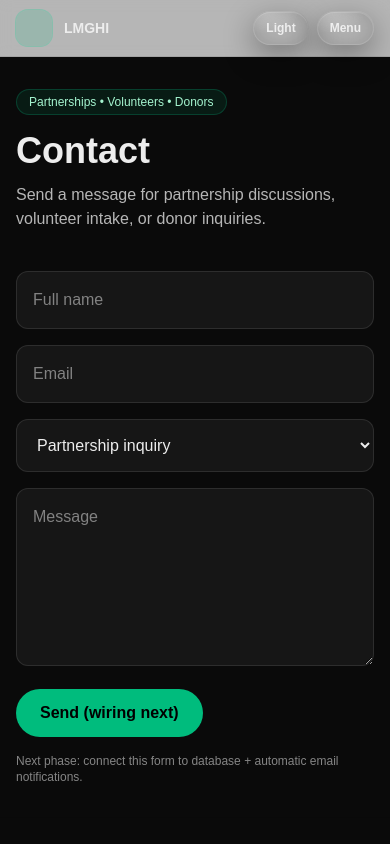
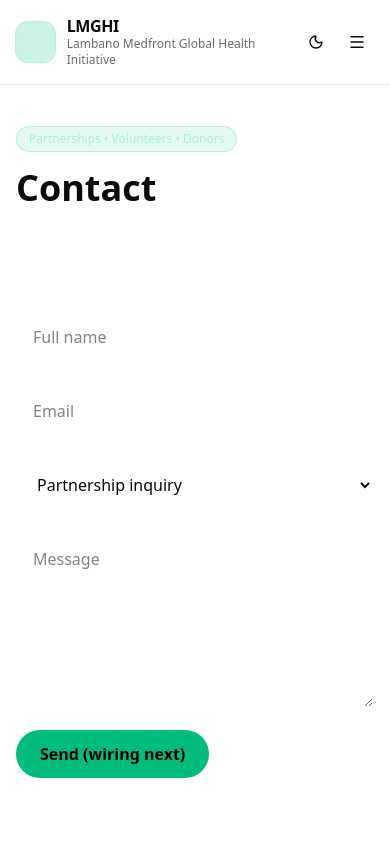
Before and after one commit to roadmandellz20-cyber/lmghi-website, a Next.js app: page /contact in a window 390 px wide. Shown: the top 844 px of the page. Built offline with nearby package versions, Linux system fonts and the light colour scheme.

Commit message:
update site

```diff
--- a/app/globals.css
+++ b/app/globals.css
@@ -1,137 +1,238 @@
 @import "tailwindcss";
 
-/* -----------------------------
-   Theme tokens
------------------------------- */
+/* -------------------------------------------------------
+   Theme tokens (drives EVERYTHING, including layout/header)
+-------------------------------------------------------- */
 :root {
-  --background: #ffffff;
-  --foreground: #171717;
+  /* Base */
+  --bg: 255 255 255;
+  --fg: 10 10 10;
+
+  /* Surfaces */
+  --card: 255 255 255;
+  --card-2: 248 248 248;
+  --border: 0 0 0;
 
   /* Accent */
-  --accent: 16 185 129; /* emerald-500 rgb */
+  --accent: 16 185 129; /* emerald-500-ish */
+  --accent-2: 34 197 94;
+
+  /* Shadows */
+  --shadow: 0 0 0;
+
+  /* Glass */
+  --glass: 255 255 255;
+  --glass-border: 0 0 0;
 }
 
-/* If you use next-themes (class="dark"), this will apply */
 html.dark {
-  --background: #0a0a0a;
-  --foreground: #ededed;
+  --bg: 3 6 10;
+  --fg: 236 240 245;
+
+  --card: 10 14 18;
+  --card-2: 12 18 22;
+  --border: 255 255 255;
+
+  --accent: 16 185 129;
+  --accent-2: 34 197 94;
+
+  --shadow: 0 0 0;
+
+  --glass: 16 18 22;
+  --glass-border: 255 255 255;
 }
 
-/* Keep system preference as a fallback */
-@media (prefers-color-scheme: dark) {
-  :root {
-    --background: #0a0a0a;
-    --foreground: #ededed;
+* {
+  -webkit-tap-highlight-color: transparent;
+}
+
+html,
+body {
+  height: 100%;
+}
+
+body {
+  background: rgb(var(--bg));
+  color: rgb(var(--fg));
+}
+
+/* -------------------------------------------------------
+   App background "alive" effect (subtle, premium)
+-------------------------------------------------------- */
+.app-bg {
+  position: fixed;
+  inset: 0;
+  z-index: -1;
+  pointer-events: none;
+  background:
+    radial-gradient(900px 500px at 10% 10%, rgba(var(--accent), 0.16), transparent 60%),
+    radial-gradient(900px 500px at 90% 20%, rgba(var(--accent-2), 0.12), transparent 60%),
+    radial-gradient(700px 400px at 50% 90%, rgba(59, 130, 246, 0.10), transparent 60%);
+  filter: saturate(1.2);
+}
+
+html.dark .app-bg {
+  background:
+    radial-gradient(900px 500px at 10% 10%, rgba(var(--accent), 0.14), transparent 60%),
+    radial-gradient(900px 500px at 90% 20%, rgba(var(--accent-2), 0.10), transparent 60%),
+    radial-gradient(700px 400px at 50% 90%, rgba(59, 130, 246, 0.08), transparent 60%);
+}
+
+/* -------------------------------------------------------
+   iOS-ish liquid glass (buttons + cards)
+-------------------------------------------------------- */
+.glass {
+  background: linear-gradient(
+    135deg,
+    rgba(var(--glass), 0.72),
+    rgba(var(--glass), 0.42)
+  );
+  border: 1px solid rgba(var(--glass-border), 0.12);
+  box-shadow:
+    0 20px 60px rgba(0, 0, 0, 0.12),
+    inset 0 1px 0 rgba(255, 255, 255, 0.10);
+  backdrop-filter: blur(18px);
+  -webkit-backdrop-filter: blur(18px);
+}
+
+html.dark .glass {
+  box-shadow:
+    0 20px 60px rgba(0, 0, 0, 0.55),
+    inset 0 1px 0 rgba(255, 255, 255, 0.06);
+}
+
+/* -------------------------------------------------------
+   Universal button system (STOP random-looking buttons)
+   Use className="btn" / "btn-primary" / "btn-ghost"
+-------------------------------------------------------- */
+.btn {
+  display: inline-flex;
+  align-items: center;
+  justify-content: center;
+  gap: 0.5rem;
+
+  border-radius: 9999px;
+  padding: 0.70rem 1rem;
+  font-weight: 600;
+  line-height: 1;
+  white-space: nowrap;
+
+  transition:
+    transform 150ms ease,
+    box-shadow 150ms ease,
+    background 150ms ease,
+    border-color 150ms ease,
+    color 150ms ease,
+    opacity 150ms ease;
+
+  transform: translateZ(0);
+  user-select: none;
+}
+
+.btn:active {
+  transform: scale(0.98);
+}
+
+.btn:focus-visible {
+  outline: none;
+  box-shadow: 0 0 0 4px rgba(var(--accent), 0.28);
+}
+
+/* liquid glass base */
+.btn-glass {
+  background: linear-gradient(
+    135deg,
+    rgba(var(--glass), 0.70),
+    rgba(var(--glass), 0.35)
+  );
+  border: 1px solid rgba(var(--glass-border), 0.14);
+  box-shadow:
+    0 18px 45px rgba(0, 0, 0, 0.10),
+    inset 0 1px 0 rgba(255, 255, 255, 0.10);
+  backdrop-filter: blur(18px);
+  -webkit-backdrop-filter: blur(18px);
+}
+
+html.dark .btn-glass {
+  box-shadow:
+    0 18px 45px rgba(0, 0, 0, 0.55),
+    inset 0 1px 0 rgba(255, 255, 255, 0.06);
+}
+
+/* variants */
+.btn-primary {
+  background: rgb(var(--accent));
+  color: #04130d;
+  border: 1px solid rgba(0, 0, 0, 0.08);
+  box-shadow: 0 12px 28px rgba(var(--accent), 0.24);
+}
+
+.btn-primary:hover {
+  filter: brightness(1.05);
+}
+
+.btn-ghost {
+  background: rgba(var(--glass), 0.0);
+  border: 1px solid rgba(var(--glass-border), 0.14);
+}
+
+.btn-ghost:hover {
+  background: rgba(var(--glass), 0.18);
+}
+
+.btn-icon {
+  width: 42px;
+  height: 42px;
+  padding: 0;
+  border-radius: 9999px;
+}
+
+/* -------------------------------------------------------
+   Inputs – consistent + responsive
+-------------------------------------------------------- */
+.input,
+.select,
+.textarea {
+  width: 100%;
+  border-radius: 16px;
+  border: 1px solid rgba(var(--glass-border), 0.12);
+  background: rgba(var(--glass), 0.20);
+  padding: 0.95rem 1rem;
+  outline: none;
+  transition: border-color 150ms ease, box-shadow 150ms ease, background 150ms ease;
+  backdrop-filter: blur(14px);
+  -webkit-backdrop-filter: blur(14px);
+}
+
+.input:focus,
+.select:focus,
+.textarea:focus {
+  border-color: rgba(var(--accent), 0.55);
+  box-shadow: 0 0 0 4px rgba(var(--accent), 0.18);
+}
+
+.textarea {
+  resize: vertical;
+}
+
+/* -------------------------------------------------------
+   Mobile: stop overflow / bad scaling
+-------------------------------------------------------- */
+.container-safe {
+  width: 100%;
+  max-width: 1100px;
+  margin: 0 auto;
+  padding-left: 1rem;
+  padding-right: 1rem;
+}
+
+@media (min-width: 768px) {
+  .container-safe {
+    padding-left: 1.5rem;
+    padding-right: 1.5rem;
   }
 }
 
-body {
-  background: var(--background);
-  color: var(--foreground);
-  font-family: Arial, Helvetica, sans-serif;
+.no-overflow-x {
+  overflow-x: hidden;
 }
-
-/* -----------------------------
-   Better mobile sizing
------------------------------- */
-html {
-  -webkit-text-size-adjust: 100%;
-  text-size-adjust: 100%;
-}
-
-/* -----------------------------
-   Liquid glass button
------------------------------- */
-.liquid-btn {
-  position: relative;
-  border-radius: 9999px;
-
-  backdrop-filter: blur(14px);
-  -webkit-backdrop-filter: blur(14px);
-
-  background: color-mix(in oklab, white 10%, transparent);
-  border: 1px solid color-mix(in oklab, white 18%, transparent);
-  box-shadow: 0 10px 30px rgba(0, 0, 0, 0.18),
-    inset 0 1px 0 rgba(255, 255, 255, 0.2);
-
-  transition: transform 0.18s ease, box-shadow 0.18s ease, border-color 0.18s ease;
-}
-
-html.dark .liquid-btn {
-  background: color-mix(in oklab, black 20%, transparent);
-  border: 1px solid color-mix(in oklab, white 14%, transparent);
-  box-shadow: 0 10px 30px rgba(0, 0, 0, 0.35),
-    inset 0 1px 0 rgba(255, 255, 255, 0.14);
-}
-
-.liquid-btn::before {
-  content: "";
-  position: absolute;
-  inset: 0;
-  border-radius: inherit;
-  background: radial-gradient(
-    120% 120% at 20% 0%,
-    rgba(255, 255, 255, 0.35),
-    transparent 55%
-  );
-  opacity: 0.75;
-  pointer-events: none;
-}
-
-.liquid-btn:hover {
-  border-color: rgba(255, 255, 255, 0.28);
-  box-shadow: 0 16px 40px rgba(0, 0, 0, 0.22),
-    inset 0 1px 0 rgba(255, 255, 255, 0.22);
-}
-
-.liquid-btn:active {
-  transform: scale(0.98);
-}
-
-/* -----------------------------
-   Subtle animated gradient bg helper
-   (Use on a wrapper: className="animated-bg")
------------------------------- */
-.animated-bg {
-  position: relative;
-}
-
-.animated-bg::before {
-  content: "";
-  position: fixed;
-  inset: -40%;
-  z-index: -1;
-  background:
-    radial-gradient(600px circle at 20% 20%, rgba(var(--accent), 0.18), transparent 55%),
-    radial-gradient(700px circle at 80% 30%, rgba(59, 130, 246, 0.12), transparent 55%),
-    radial-gradient(700px circle at 40% 80%, rgba(168, 85, 247, 0.10), transparent 55%);
-  filter: blur(30px);
-  opacity: 0.9;
-  animation: bgFloat 18s ease-in-out infinite;
-  pointer-events: none;
-}
-
-@keyframes bgFloat {
-  0%   { transform: translate3d(-1%, -1%, 0) scale(1); }
-  50%  { transform: translate3d(1%, 1%, 0) scale(1.02); }
-  100% { transform: translate3d(-1%, -1%, 0) scale(1); }
-}
-
-/* -----------------------------
-   Cursor glow (desktop only)
-   We'll hook into CSS variables --x and --y later.
------------------------------- */
-@media (hover: hover) and (pointer: fine) {
-  .cursor-glow {
-    position: fixed;
-    inset: 0;
-    pointer-events: none;
-    z-index: 0;
-    background: radial-gradient(
-      600px circle at var(--x) var(--y),
-      rgba(var(--accent), 0.18),
-      transparent 55%
-    );
-    opacity: 0.55;
-  }
-}
--- a/app/layout.tsx
+++ b/app/layout.tsx
@@ -1,38 +1,33 @@
 import "./globals.css";
 import type { Metadata } from "next";
 import Link from "next/link";
-import { Providers } from "./providers";
-import Header from "@/components/Header";
+import { ThemeProvider } from "./providers";
+import Header from "../components/Header";
 
 export const metadata: Metadata = {
   title: "LMGHI — Lambano Medfront Global Health Initiative",
   description: "Structured, governed, data-driven global health delivery infrastructure.",
 };
 
-export default function RootLayout({
-  children,
-}: Readonly<{ children: React.ReactNode }>) {
+export default function RootLayout({ children }: { children: React.ReactNode }) {
   return (
     <html lang="en" suppressHydrationWarning>
-      <body className="min-h-screen bg-white text-black dark:bg-black dark:text-white">
-        <Providers>
+      <body className="no-overflow-x">
+        <div className="app-bg" />
+        <ThemeProvider>
           <Header />
-
-          <main className="mx-auto max-w-6xl px-4 py-8 md:px-6 md:py-10">
-            {children}
-          </main>
-
-          <footer className="border-t border-black/10 py-10 dark:border-white/10">
-            <div className="mx-auto max-w-6xl px-4 text-sm text-black/60 dark:px-6 dark:text-white/60">
+          <main className="container-safe py-10">{children}</main>
+          <footer className="mt-14 border-t border-black/10 py-10 dark:border-white/10">
+            <div className="container-safe text-sm opacity-80">
               <div className="flex flex-col gap-2 md:flex-row md:items-center md:justify-between">
                 <div>© {new Date().getFullYear()} LMGHI. All rights reserved.</div>
-                <div className="text-black/50 dark:text-white/50">
+                <div className="opacity-70">
                   Structured • Governed • Data-driven • Accountable • Scalable
                 </div>
               </div>
             </div>
           </footer>
-        </Providers>
+        </ThemeProvider>
       </body>
     </html>
   );
--- a/app/providers.tsx
+++ b/app/providers.tsx
@@ -1,11 +1,58 @@
 "use client";
 
-import { ThemeProvider } from "next-themes";
+import React, { createContext, useContext, useEffect, useMemo, useState } from "react";
 
-export function Providers({ children }: { children: React.ReactNode }) {
-  return (
-    <ThemeProvider attribute="class" defaultTheme="dark" enableSystem>
-      {children}
-    </ThemeProvider>
-  );
+type Theme = "light" | "dark";
+
+type ThemeCtx = {
+  theme: Theme;
+  toggle: () => void;
+  setTheme: (t: Theme) => void;
+};
+
+const Ctx = createContext<ThemeCtx | null>(null);
+
+function applyTheme(t: Theme) {
+  const root = document.documentElement;
+  if (t === "dark") root.classList.add("dark");
+  else root.classList.remove("dark");
+  root.setAttribute("data-theme", t);
 }
+
+export function ThemeProvider({ children }: { children: React.ReactNode }) {
+  const [theme, setThemeState] = useState<Theme>("dark");
+
+  useEffect(() => {
+    // 1) localStorage wins
+    const saved = (localStorage.getItem("lmghi_theme") as Theme | null) ?? null;
+    if (saved === "light" || saved === "dark") {
+      setThemeState(saved);
+      applyTheme(saved);
+      return;
+    }
+
+    // 2) system fallback
+    const prefersDark = window.matchMedia?.("(prefers-color-scheme: dark)")?.matches;
+    const initial: Theme = prefersDark ? "dark" : "light";
+    setThemeState(initial);
+    applyTheme(initial);
+  }, []);
+
+  const setTheme = (t: Theme) => {
+    setThemeState(t);
+    localStorage.setItem("lmghi_theme", t);
+    applyTheme(t);
+  };
+
+  const toggle = () => setTheme(theme === "dark" ? "light" : "dark");
+
+  const value = useMemo(() => ({ theme, toggle, setTheme }), [theme]);
+
+  return <Ctx.Provider value={value}>{children}</Ctx.Provider>;
+}
+
+export function useTheme() {
+  const v = useContext(Ctx);
+  if (!v) throw new Error("useTheme must be used inside ThemeProvider");
+  return v;
+}
--- a/components/Header.tsx
+++ b/components/Header.tsx
@@ -1,9 +1,8 @@
 "use client";
 
 import Link from "next/link";
-import { useEffect, useState } from "react";
-import { motion, AnimatePresence } from "framer-motion";
-import { useTheme } from "next-themes";
+import { useState, useEffect } from "react";
+import { Menu, X, Sun, Moon } from "lucide-react";
 
 const nav = [
   { href: "/", label: "Home" },
@@ -15,152 +14,134 @@ const nav = [
   { href: "/contact", label: "Contact" },
 ];
 
-function ThemeToggle() {
-  const { theme, setTheme } = useTheme();
+export default function Header() {
+  const [open, setOpen] = useState(false);
+  const [dark, setDark] = useState(true);
   const [mounted, setMounted] = useState(false);
 
-  useEffect(() => setMounted(true), []);
+  // ✅ prevent hydration mismatch
+  useEffect(() => {
+    setMounted(true);
+    const isDark = document.documentElement.classList.contains("dark");
+    setDark(isDark);
+  }, []);
+
+  // ✅ toggle theme properly
+  const toggleTheme = () => {
+    const root = document.documentElement;
+
+    if (dark) {
+      root.classList.remove("dark");
+      setDark(false);
+    } else {
+      root.classList.add("dark");
+      setDark(true);
+    }
+  };
+
   if (!mounted) return null;
 
-  const next = theme === "dark" ? "light" : "dark";
-
   return (
-    <motion.button
-      whileTap={{ scale: 0.94 }}
-      whileHover={{ scale: 1.03 }}
-      onClick={() => setTheme(next)}
-      className="liquid-btn rounded-full px-3 py-2 text-xs font-semibold"
-      type="button"
-      aria-label="Toggle theme"
-    >
-      {theme === "dark" ? "Light" : "Dark"}
-    </motion.button>
-  );
-}
-
-export default function Header() {
-  const [open, setOpen] = useState(false);
-
-  // lock scroll when menu open
-  useEffect(() => {
-    document.body.style.overflow = open ? "hidden" : "";
-    return () => {
-      document.body.style.overflow = "";
-    };
-  }, [open]);
-
-  return (
-    <header className="sticky top-0 z-50 border-b border-black/10 bg-white/70 backdrop-blur dark:border-white/10 dark:bg-black/70">
-      <div className="mx-auto flex h-14 max-w-6xl items-center justify-between px-4 md:h-16 md:px-6">
-        {/* Brand */}
+    <header className="sticky top-0 z-50 border-b border-black/10 bg-white/70 backdrop-blur-xl dark:border-white/10 dark:bg-black/60">
+      <div className="container-safe flex items-center justify-between py-4">
+        {/* ✅ Logo */}
         <Link href="/" className="flex items-center gap-3">
-          <div className="h-9 w-9 rounded-xl bg-emerald-500/15 ring-1 ring-emerald-400/25" />
+          <div className="h-10 w-10 rounded-xl bg-emerald-500/20 ring-1 ring-emerald-400/30" />
           <div className="leading-tight">
-            <div className="text-sm font-semibold md:text-base">LMGHI</div>
-            <div className="hidden text-xs text-black/60 dark:text-white/60 md:block">
+            <div className="font-semibold tracking-tight">LMGHI</div>
+            <div className="text-xs opacity-60">
               Lambano Medfront Global Health Initiative
             </div>
           </div>
         </Link>
 
-        {/* Desktop nav */}
-        <nav className="hidden items-center gap-1 md:flex">
+        {/* ✅ Desktop nav */}
+        <nav className="hidden items-center gap-2 lg:flex">
           {nav.map((item) => (
             <Link
               key={item.href}
               href={item.href}
-              className="rounded-full px-4 py-2 text-sm text-black/80 hover:bg-black/5 hover:text-black dark:text-white/80 dark:hover:bg-white/5 dark:hover:text-white"
+              className="liquid-btn px-4 py-2 text-sm"
             >
               {item.label}
             </Link>
           ))}
 
-          <ThemeToggle />
+          {/* Theme toggle */}
+          <button
+            onClick={toggleTheme}
+            className="liquid-btn ml-2 flex items-center justify-center p-2"
+            aria-label="Toggle theme"
+          >
+            {dark ? <Sun size={16} /> : <Moon size={16} />}
+          </button>
 
+          {/* Donate button */}
           <Link
             href="/get-involved"
-            className="ml-2 liquid-btn rounded-full bg-emerald-500/90 px-4 py-2 text-sm font-semibold text-black hover:bg-emerald-400"
+            className="ml-2 rounded-full bg-emerald-500 px-5 py-2 text-sm font-semibold text-black transition hover:bg-emerald-400"
           >
             Donate
           </Link>
         </nav>
 
-        {/* Mobile actions */}
-        <div className="flex items-center gap-2 md:hidden">
-          <ThemeToggle />
+        {/* ✅ Mobile controls */}
+        <div className="flex items-center gap-2 lg:hidden">
+          <button
+            onClick={toggleTheme}
+            className="liquid-btn p-2"
+            aria-label="Toggle theme"
+          >
+            {dark ? <Sun size={16} /> : <Moon size={16} />}
+          </button>
 
-          <motion.button
-            whileTap={{ scale: 0.94 }}
+          <button
             onClick={() => setOpen(true)}
-            className="liquid-btn rounded-full px-3 py-2 text-xs font-semibold"
-            type="button"
+            className="liquid-btn p-2"
             aria-label="Open menu"
           >
-            Menu
-          </motion.button>
+            <Menu size={18} />
+          </button>
         </div>
       </div>
 
-      {/* Mobile drawer */}
-      <AnimatePresence>
+      {/* ✅ Mobile menu */}
       {open && (
-          <>
-            <motion.div
-              className="fixed inset-0 z-50 bg-black/50"
-              initial={{ opacity: 0 }}
-              animate={{ opacity: 1 }}
-              exit={{ opacity: 0 }}
+        <div className="fixed inset-0 z-[60] bg-black/40 backdrop-blur-sm lg:hidden">
+          <div className="absolute right-0 top-0 h-full w-[85%] max-w-sm bg-white p-6 shadow-2xl dark:bg-neutral-950">
+            <div className="mb-6 flex items-center justify-between">
+              <div className="font-semibold">Menu</div>
+              <button
                 onClick={() => setOpen(false)}
-            />
-            <motion.aside
-              className="fixed right-0 top-0 z-50 h-full w-[86%] max-w-sm border-l border-black/10 bg-white p-5 dark:border-white/10 dark:bg-black"
-              initial={{ x: 420 }}
-              animate={{ x: 0 }}
-              exit={{ x: 420 }}
-              transition={{ type: "spring", stiffness: 260, damping: 26 }}
+                className="liquid-btn p-2"
               >
-              <div className="flex items-center justify-between">
-                <div className="text-sm font-semibold">Navigation</div>
-                <motion.button
-                  whileTap={{ scale: 0.94 }}
-                  onClick={() => setOpen(false)}
-                  className="liquid-btn rounded-full px-3 py-2 text-xs font-semibold"
-                  type="button"
-                >
-                  Close
-                </motion.button>
+                <X size={18} />
+              </button>
             </div>
 
-              <div className="mt-5 space-y-2">
+            <div className="flex flex-col gap-2">
               {nav.map((item) => (
                 <Link
                   key={item.href}
                   href={item.href}
                   onClick={() => setOpen(false)}
-                    className="block rounded-xl border border-black/10 bg-black/5 px-4 py-3 text-sm text-black hover:bg-black/10 dark:border-white/10 dark:bg-white/5 dark:text-white dark:hover:bg-white/10"
+                  className="liquid-btn w-full px-4 py-3 text-sm"
                 >
                   {item.label}
                 </Link>
               ))}
-              </div>
 
-              <div className="mt-6">
               <Link
                 href="/get-involved"
                 onClick={() => setOpen(false)}
-                  className="block w-full rounded-full bg-emerald-500 px-4 py-3 text-center text-sm font-semibold text-black hover:bg-emerald-400"
+                className="mt-3 w-full rounded-full bg-emerald-500 px-5 py-3 text-center font-semibold text-black"
               >
                 Donate
               </Link>
-
-                <div className="mt-3 text-xs text-black/60 dark:text-white/60">
-                  Structured • Governed • Data-driven • Accountable • Scalable
             </div>
           </div>
-            </motion.aside>
-          </>
+        </div>
       )}
-      </AnimatePresence>
     </header>
   );
 }
--- a/package.json
+++ b/package.json
@@ -12,6 +12,7 @@
     "@marsidev/react-turnstile": "^1.4.2",
     "@supabase/supabase-js": "^2.95.3",
     "framer-motion": "^12.34.0",
+    "lucide-react": "^0.564.0",
     "next": "16.1.6",
     "next-themes": "^0.4.6",
     "react": "19.2.3",
```
Also changed, not shown: 1 other file (tests, documents, lock files or other folders). Lines whose indentation alone changed are shown as unchanged.
